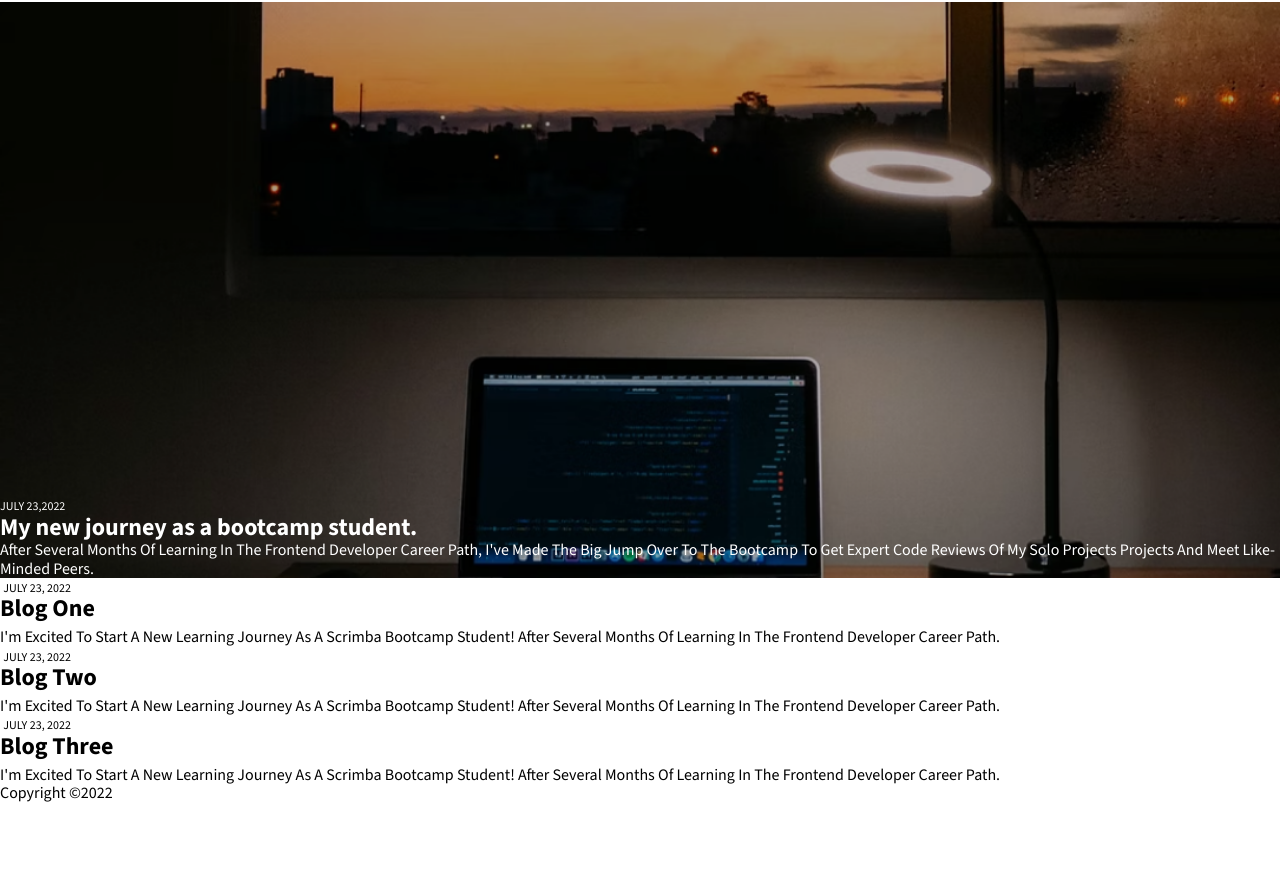
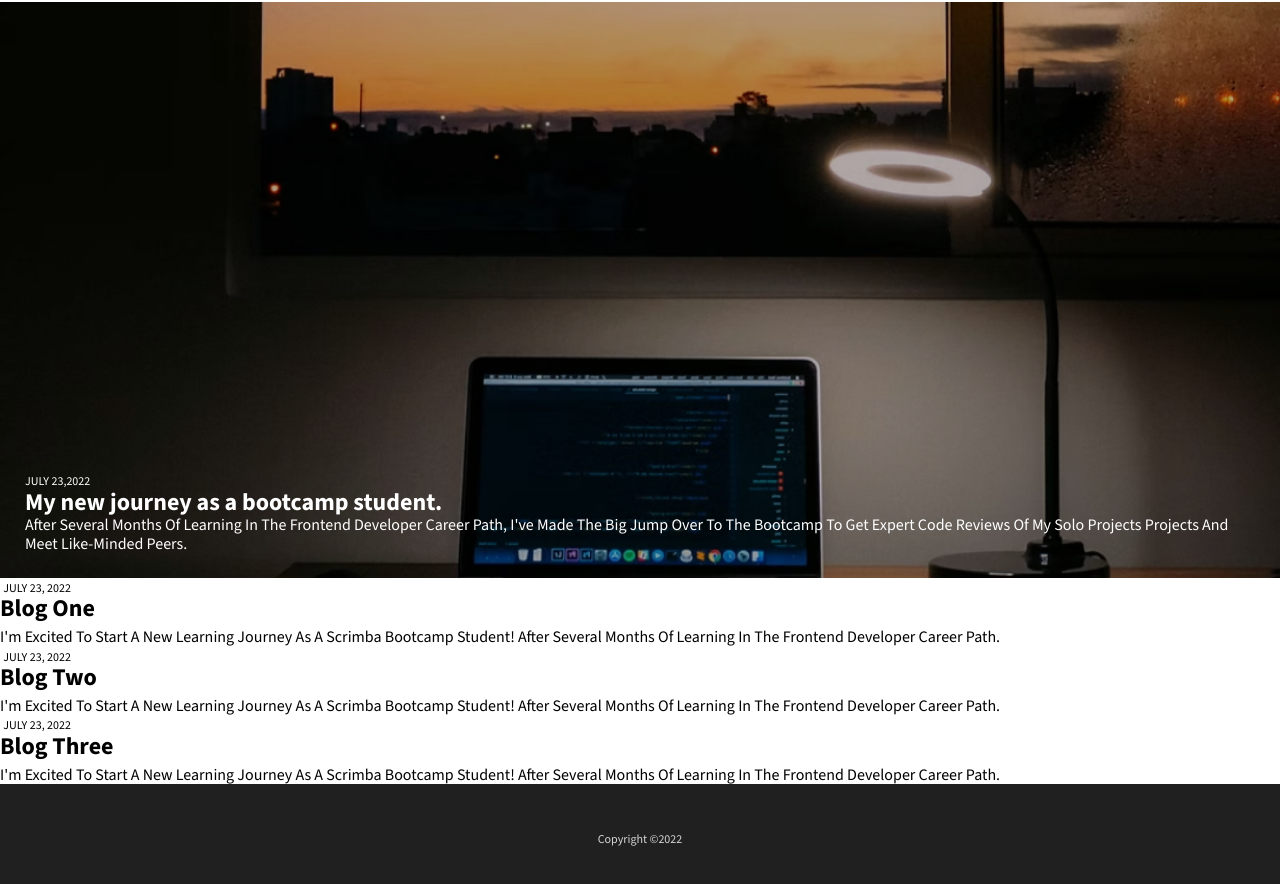
Before and after one commit to rash0x6964/scrimba, a website built with Vite: page learning-journal/index.html in a window 1280 px wide. Shown: the part 82-966 px from the top of the page. Before the commit the page ends 885 px from the top, so only its background shows below. Built offline with nearby package versions, Linux system fonts and the light colour scheme.

Commit message:
add some style...

```diff
--- a/learning-journal/css/style.css
+++ b/learning-journal/css/style.css
@@ -42,13 +42,13 @@ ul > li {
 #heroPost > img {
     width: 100%;
     object-fit: cover;
-    position: relative;
 }
 
 #heroPost > div {
     position: absolute;
     left: 0;
     bottom: 0;
+    padding: 1.56em;
 }
 
 .date {
@@ -75,3 +75,26 @@ ul > li {
     font-weight: 400;
     text-transform: capitalize;
 }
+
+#otherPost {
+    padding: 1.2em;
+}
+
+
+footer {
+    padding: 3.08em;
+    background-color: #202020;
+    text-align: center;
+}
+
+footer > p {
+    color: #ECECEC;
+    font-weight: bold;
+    font-size: 0.75rem;
+}
+
+footer > span {
+    color: #D7D7D7;
+    font-weight: 400;
+    font-size: 0.75rem;
+}
```
